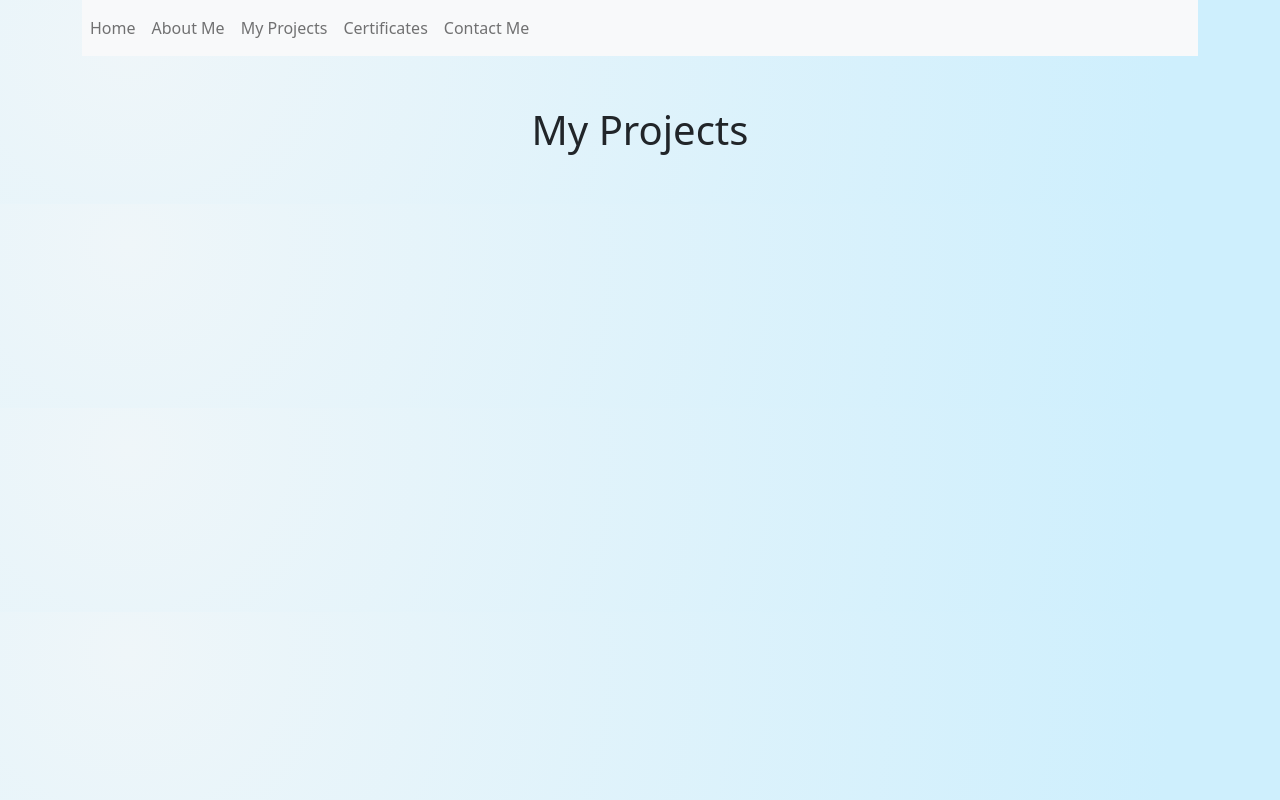
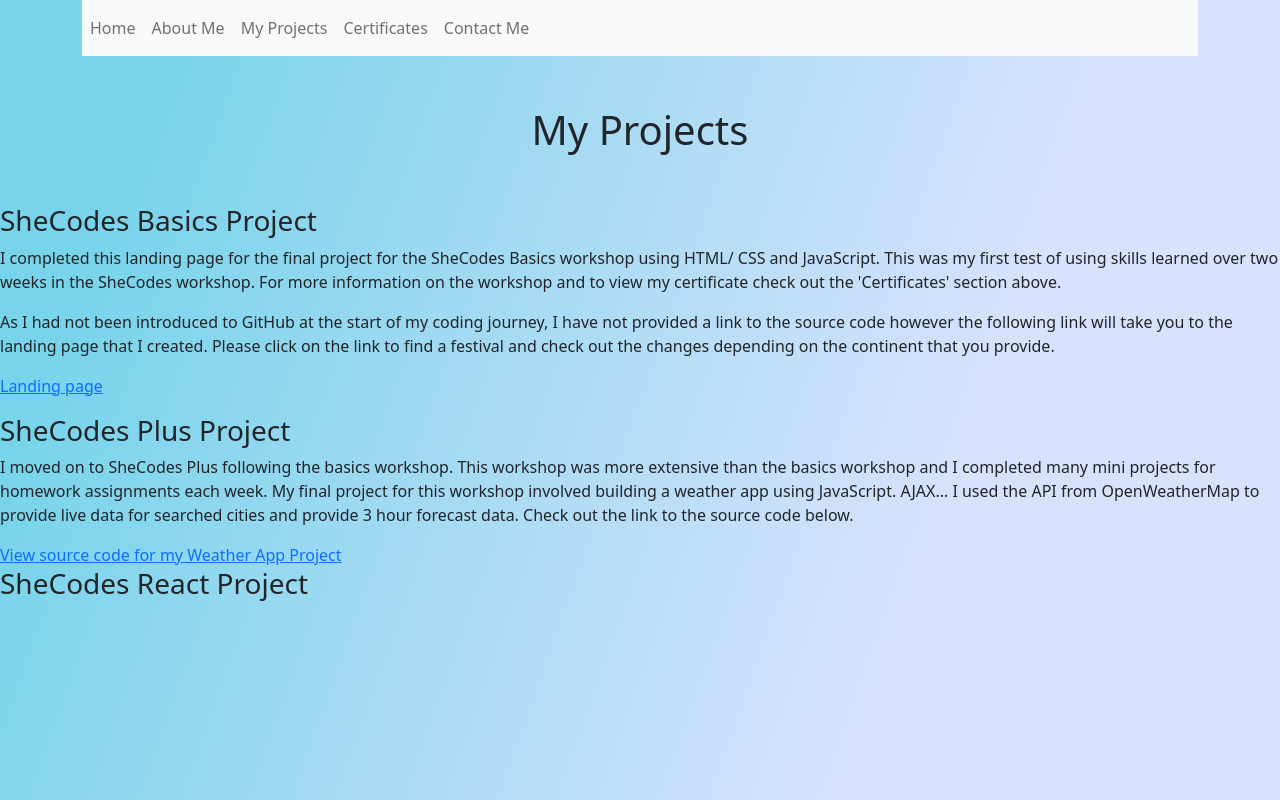
Before and after one commit to lucyjdev/portfolio-website, a React (Create React App) app: page /projects in a window 1280 px wide. Built offline with nearby package versions, Linux system fonts and the light colour scheme.

Commit message:
Add text to 'My Projects'

```diff
--- a/public/index.html
+++ b/public/index.html
@@ -24,7 +24,7 @@
       work correctly both with client-side routing and a non-root public URL.
       Learn how to configure a non-root public URL by running `npm run build`.
     -->
-    <title>React App</title>
+    <title>Lucy Joyce</title>
   </head>
   <body>
     <noscript>You need to enable JavaScript to run this app.</noscript>
--- a/src/About.tsx
+++ b/src/About.tsx
@@ -71,11 +71,11 @@
             great introduction to iOS app development and I had experience
             building over 20 apps as part of this course.{" "}
           </p>
-          <p>
+          {/* <p>
             I am now in the process of developing my own iOS app which has been
             a huge learning experience. I am also building my own backend
             service for my app in Typescript, which has allowed me to….
-          </p>
+          </p> */}
           <p>
             I’m looking for an opportunity to join a team and further my
             experience and passion for web and app development and am excited
--- a/src/App.css
+++ b/src/App.css
@@ -1,6 +1,10 @@
 body {
-  background: radial-gradient(circle at 10% 20%, rgb(239, 246, 249) 0%, rgb(206, 239, 253) 90%);
+  background: linear-gradient(109.6deg, rgb(120, 212, 234) 11.2%, rgb(216, 226, 253) 72.1%) fixed;
 }
+
+/* .nav-link {
+
+} */
 
 
 .NavigationItems {
@@ -23,7 +27,7 @@
   border-radius: 8px;
   padding: 5px;
   margin-bottom: 20px;
-  margin-top: 100px;
+  margin-top: 50px;
  width: 250px;
 }
 
--- a/src/App.tsx
+++ b/src/App.tsx
@@ -28,6 +28,7 @@
       <main>
         <div className="container">
           <nav className="navbar navbar-expand-lg navbar-light bg-light">
+            <div className="container">
               <button
                 className="navbar-toggler"
                 type="button"
@@ -42,21 +43,32 @@
               <div className="collapse navbar-collapse" id="navbarNav">
                 <ul className="navbar-nav">
                   <li className="nav-item">
-                <a className="nav-link" href="/">Home</a>
+                    <a className="nav-link" href="/">
+                      Home
+                    </a>
                   </li>
                   <li className="nav-item">
-                <a className="nav-link" href="/about">About Me</a>
+                    <a className="nav-link" href="/about">
+                      About Me
+                    </a>
                   </li>
                   <li className="nav-item">
-                <a className="nav-link" href="/projects">My Projects</a>
+                    <a className="nav-link" href="/projects">
+                      My Projects
+                    </a>
                   </li>
                   <li className="nav-item">
-                <a className="nav-link" href="/certificates">Certificates</a>
+                    <a className="nav-link" href="/certificates">
+                      Certificates
+                    </a>
                   </li>
                   <li className="nav-item">
-                <a className="nav-link" href="/contact">Contact Me</a>
+                    <a className="nav-link" href="/contact">
+                      Contact Me
+                    </a>
                   </li>
                 </ul>
+              </div>
             </div>
           </nav>
           {/* <div className="NavigationItems">
@@ -111,7 +123,7 @@
                 <p>
                   Lucy Joyce on{" "}
                   <a href="https://www.linkedin.com/in/lucy-joyce-597485166/">
-                    Linkdin
+                    Linkedin
                   </a>
                 </p>
                 <p>
--- a/src/Contact.tsx
+++ b/src/Contact.tsx
@@ -46,7 +46,7 @@
           </div>
         </nav>
         <div className="container mt-5">
-          <h1>Contact Me</h1>
+          <h1 className="title">Contact Me</h1>
           <form
             className="row g-3"
             action="https://formsubmit.co/03b60fa18f4d2231d3c3aa529e0259f0"
--- a/src/Projects.tsx
+++ b/src/Projects.tsx
@@ -48,6 +48,41 @@
         </nav>
       </div>
       <h1 className="title">My Projects</h1>
+      <h3>SheCodes Basics Project</h3>
+      <p>
+        I completed this landing page for the final project for the SheCodes
+        Basics workshop using HTML/ CSS and JavaScript. This was my first test
+        of using skills learned over two weeks in the SheCodes workshop. For
+        more information on the workshop and to view my certificate check out
+        the 'Certificates' section above.
+      </p>
+      <p>
+        As I had not been introduced to GitHub at the start of my coding
+        journey, I have not provided a link to the source code however the
+        following link will take you to the landing page that I created. Please
+        click on the link to find a festival and check out the changes depending
+        on the continent that you provide.
+      </p>
+      <p>
+        <a href="file:///Users/lucyjoyce/lucyj/OneDrive/Desktop/SheCodes/Homework/drum-and-bass.html">
+          Landing page
+        </a>
+      </p>
+      <h3>SheCodes Plus Project</h3>
+      <p>
+        I moved on to SheCodes Plus following the basics workshop. This workshop
+        was more extensive than the basics workshop and I completed many mini
+        projects for homework assignments each week. My final project for this
+        workshop involved building a weather app using JavaScript. AJAX... I
+        used the API from OpenWeatherMap to provide live data for searched
+        cities and provide 3 hour forecast data. Check out the link to the
+        source code below.{" "}
+      </p>
+      <a href="https://github.com/lucyj204/weather-app-project">
+        View source code for my Weather App Project
+      </a>
+      <h3>SheCodes React Project</h3>
+
     </div>
   );
 }
```
Also changed, not shown: src/index.tsx (+7 -7 lines). Lines whose indentation alone changed are shown as unchanged.
